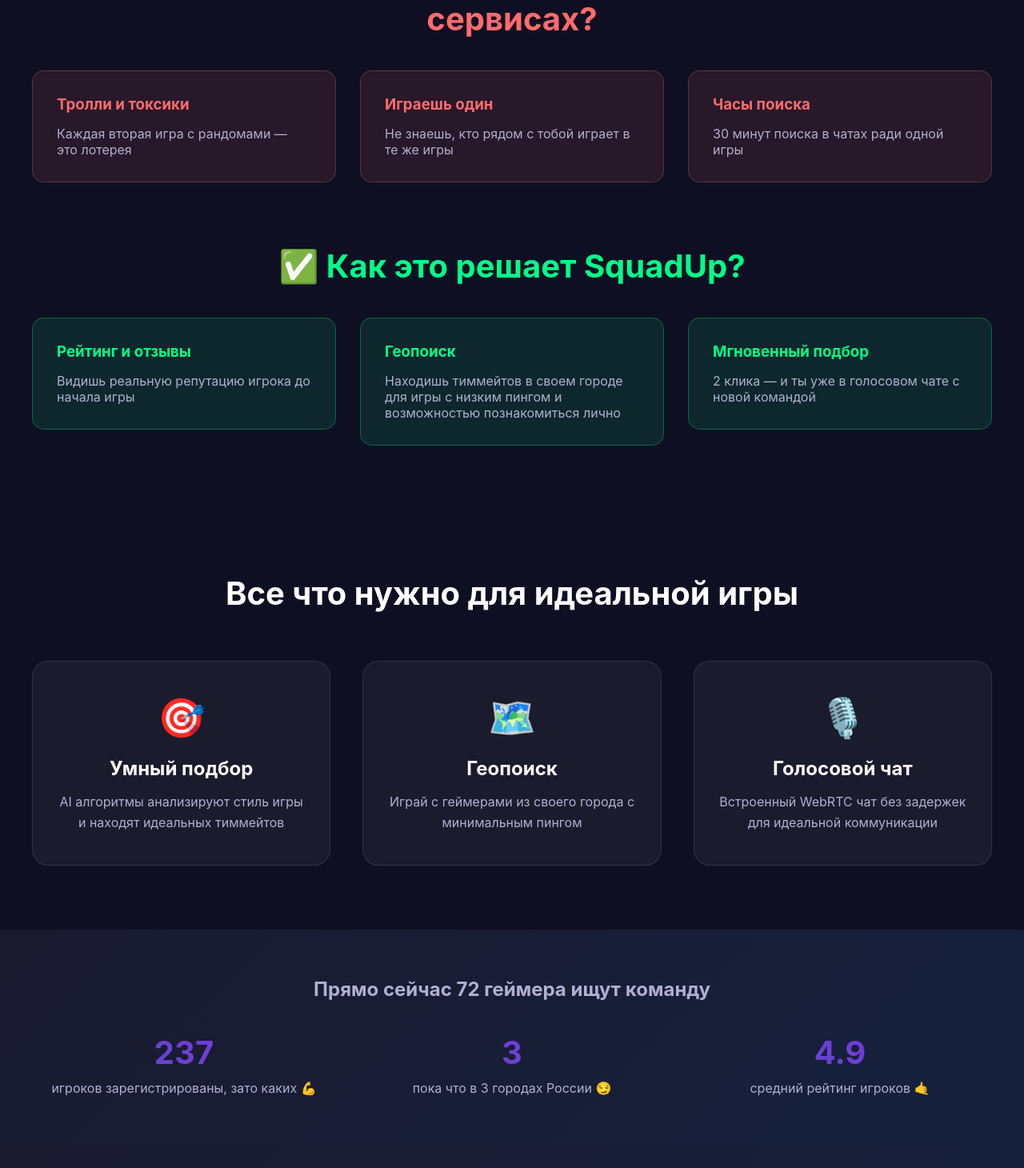
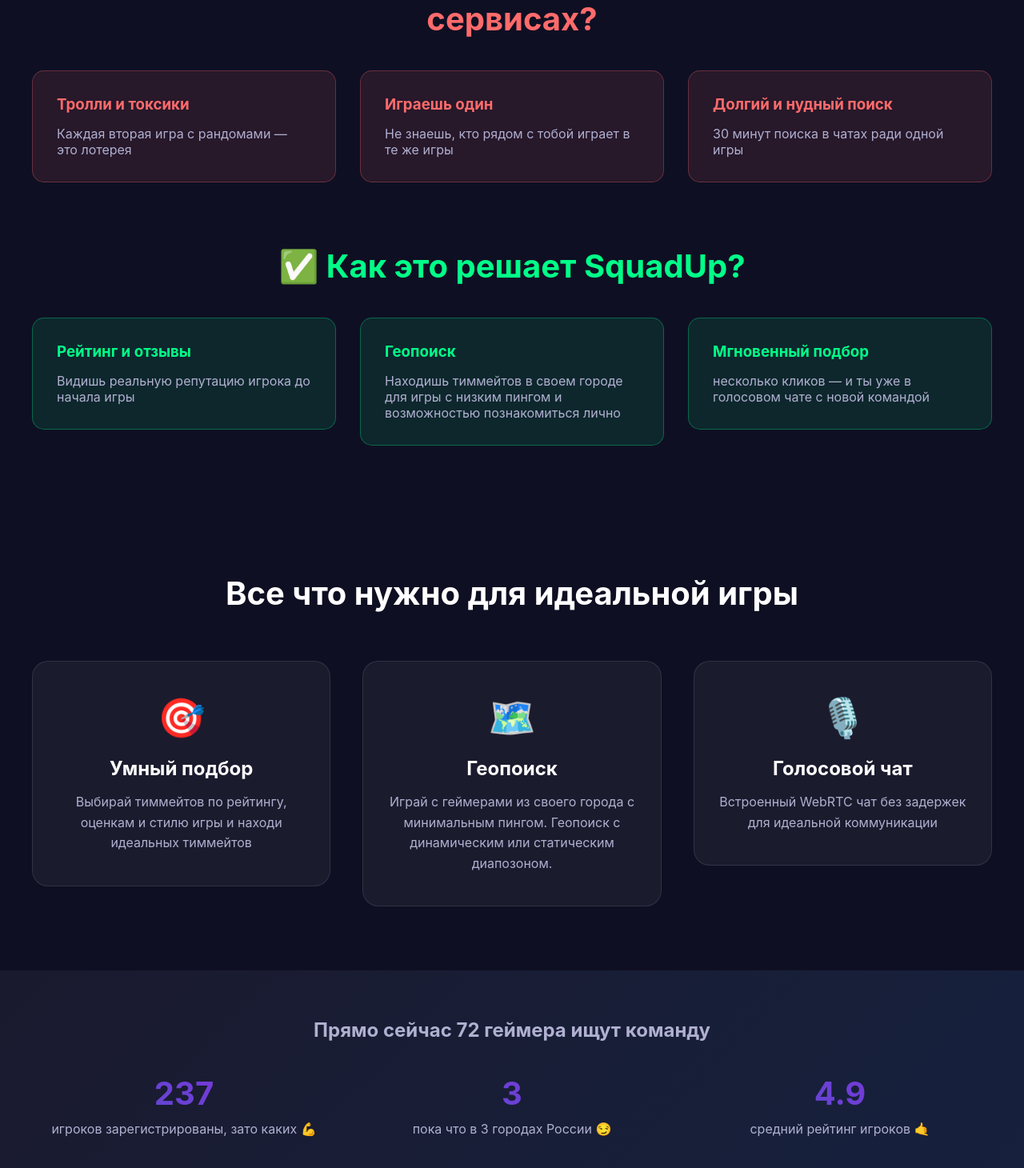
Before and after one commit to antandr0/squadup-frontend, a React (Vite) app: page / in a window 1280 px wide. Shown: the part 930-2390 px from the top of the page at 80% size. Built offline with nearby package versions, Linux system fonts and the light colour scheme.

Commit message:
дописи текста

```diff
--- a/src/components/FeaturesSection.jsx
+++ b/src/components/FeaturesSection.jsx
@@ -33,7 +33,7 @@
               }}>🎯</div>
               <h3 style={{ fontSize: '1.5rem', marginBottom: '15px' }}>Умный подбор</h3>
               <p style={{ color: '#b0b0d0', lineHeight: '1.6' }}>
-                AI алгоритмы анализируют стиль игры и находят идеальных тиммейтов
+                Выбирай тиммейтов по рейтингу, оценкам и стилю игры и находи идеальных тиммейтов
               </p>
             </div>
           </AnimatedIcon>
@@ -52,7 +52,7 @@
               }}>🗺️</div>
               <h3 style={{ fontSize: '1.5rem', marginBottom: '15px' }}>Геопоиск</h3>
               <p style={{ color: '#b0b0d0', lineHeight: '1.6' }}>
-                Играй с геймерами из своего города с минимальным пингом
+                Играй с геймерами из своего города с минимальным пингом. Геопоиск с динамическим или статическим диапозоном.
               </p>
             </div>
           </AnimatedIcon>
--- a/src/components/ProblemSolutionSection.jsx
+++ b/src/components/ProblemSolutionSection.jsx
@@ -61,7 +61,7 @@
                 transition: 'transform 0.3s ease'
               }} onMouseEnter={(e) => e.target.style.transform = 'translateY(-5px)'}
                  onMouseLeave={(e) => e.target.style.transform = 'translateY(0)'}>
-                <h3 style={{ color: '#ff6b6b', marginBottom: '15px' }}>Часы поиска</h3>
+                <h3 style={{ color: '#ff6b6b', marginBottom: '15px' }}>Долгий и нудный поиск</h3>
                 <p style={{ color: '#b0b0d0' }}>30 минут поиска в чатах ради одной игры</p>
               </div>
             </AnimatedIcon>
@@ -121,7 +121,7 @@
               }} onMouseEnter={(e) => e.target.style.transform = 'translateY(-5px)'}
                  onMouseLeave={(e) => e.target.style.transform = 'translateY(0)'}>
                 <h3 style={{ color: '#00ff88', marginBottom: '15px' }}>Мгновенный подбор</h3>
-                <p style={{ color: '#b0b0d0' }}>2 клика — и ты уже в голосовом чате с новой командой</p>
+                <p style={{ color: '#b0b0d0' }}>несколько кликов — и ты уже в голосовом чате с новой командой</p>
               </div>
             </AnimatedIcon>
           </div>
```
